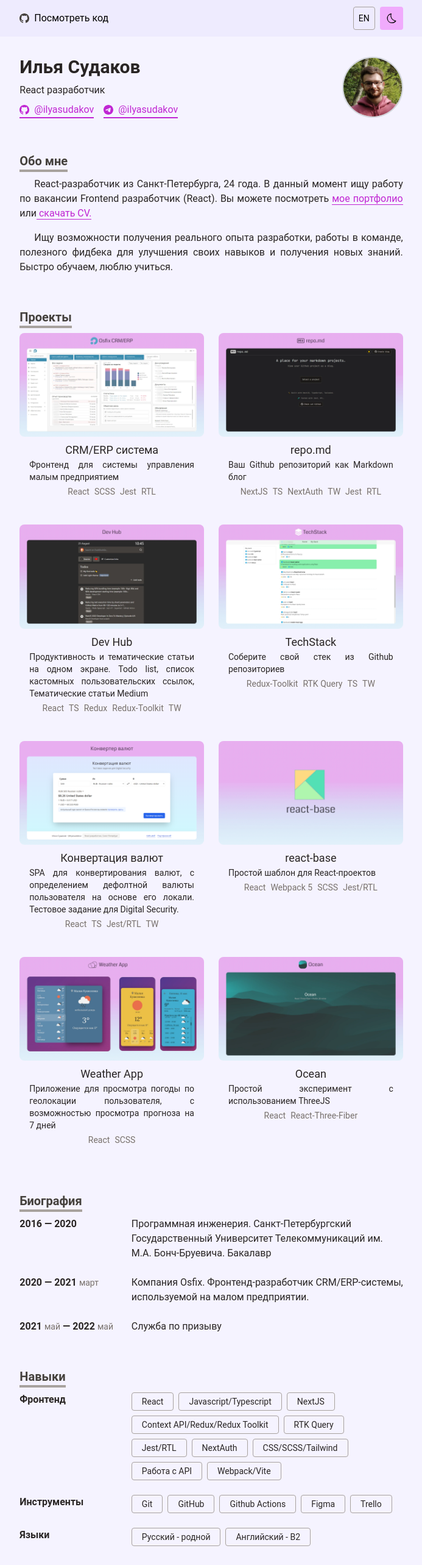
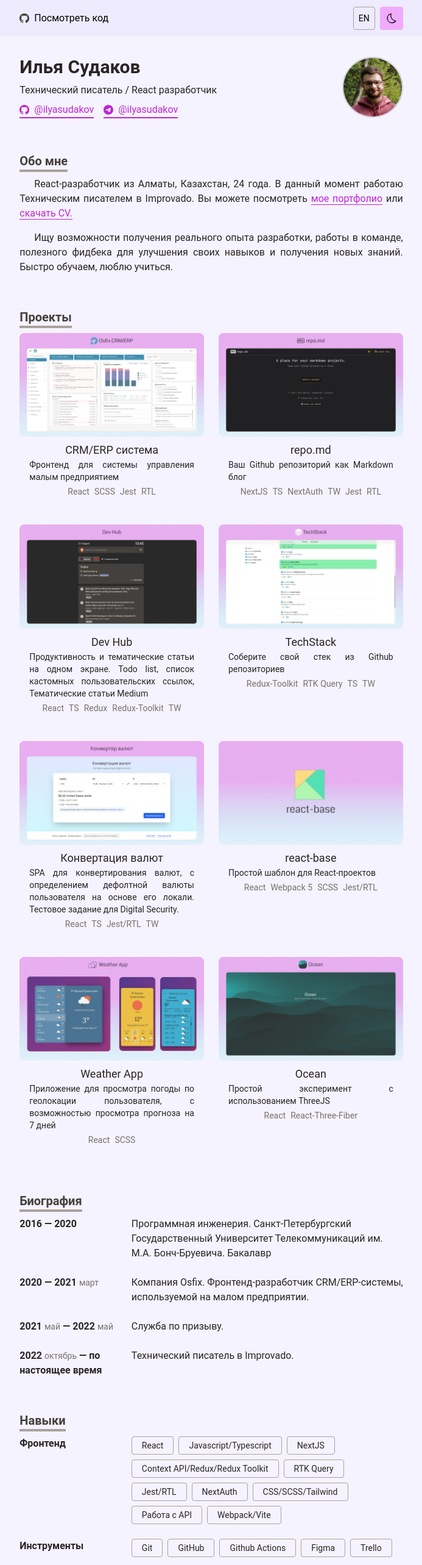
Before and after one commit to ilyasudakov/portfolio-react, a Next.js app: page / in a window 1280 px wide. Shown: the top 2566 px of the page at 61% size, without its empty margins (293-986 px from the left). Built offline with nearby package versions, Linux system fonts and the light colour scheme; no server answers.

Commit message:
Add Technical writer job position, update About section

```diff
--- a/src/data/locales/en/index.tsx
+++ b/src/data/locales/en/index.tsx
@@ -18,14 +18,14 @@ const header: landingPageSectionsType[typeof HEADER_ID] = {
 const title: landingPageSectionsType[typeof TITLE_ID] = {
   id: TITLE_ID,
   fullName: 'Ilya Sudakov',
-  position: 'React developer'
+  position: 'Technical writer / React developer'
 };
 const about: landingPageSectionsType[typeof ABOUT_ID] = {
   id: ABOUT_ID,
   title: 'About me',
   text1:
-    'React developer based in Saint-Petersburg, Russia, 24 y.o. Currently \
-    looking for a position as a React/Frontend developer. You can check out ',
+    'React developer based in Almaty, Kazakhstan, 24 y.o. Currently \
+    working as a Technical writer in Improvado. You can check out ',
   link1: 'my portfolio',
   link2: ' download CV.',
   text2: 'or',
@@ -104,6 +104,14 @@ const bio: landingPageSectionsType[typeof BIO_ID] = {
         </span>
       ),
       description: 'Service on conscription'
+    },
+    {
+      period: (
+        <span>
+          2022 <SmallTextPeriod>october</SmallTextPeriod> — present
+        </span>
+      ),
+      description: 'Технический писатель в Improvado.'
     }
   ]
 };
--- a/src/data/locales/ru/index.tsx
+++ b/src/data/locales/ru/index.tsx
@@ -18,14 +18,14 @@ const header: landingPageSectionsType[typeof HEADER_ID] = {
 const title: landingPageSectionsType[typeof TITLE_ID] = {
   id: TITLE_ID,
   fullName: 'Илья Судаков',
-  position: 'React разработчик'
+  position: 'Технический писатель / React разработчик'
 };
 const about: landingPageSectionsType[typeof ABOUT_ID] = {
   id: ABOUT_ID,
   title: 'Обо мне',
   text1:
-    'React-разработчик из Санкт-Петербурга, 24 года. В данный момент ищу \
-  работу по вакансии Frontend разработчик (React). Вы можете посмотреть ',
+    'React-разработчик из Алматы, Казахстан, 24 года. В данный момент работаю \
+  Техническим писателем в Improvado. Вы можете посмотреть ',
   link1: 'мое портфолио',
   link2: ' скачать CV.',
   text2: 'или',
@@ -103,7 +103,15 @@ const bio: landingPageSectionsType[typeof BIO_ID] = {
           <SmallTextPeriod>май</SmallTextPeriod>
         </span>
       ),
-      description: 'Служба по призыву'
+      description: 'Служба по призыву.'
+    },
+    {
+      period: (
+        <span>
+          2022 <SmallTextPeriod>октябрь</SmallTextPeriod> — по настоящее время
+        </span>
+      ),
+      description: 'Технический писатель в Improvado.'
     }
   ]
 };
```
